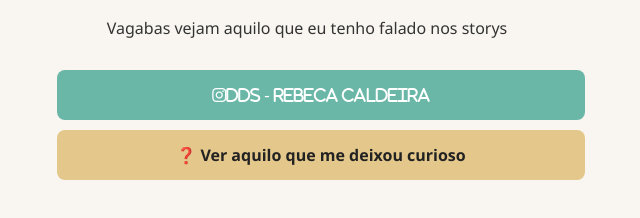
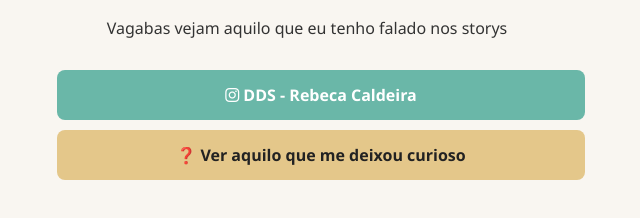
Before and after one commit to Tozesantos/Andre1906, a plain HTML site: page index.html in a window 1280 px wide. Shown: the part 354-572 px from the top of the page, 333-973 px from the left. Drawn offline with Linux system fonts and the light colour scheme.

Commit message:
Update index.html

```diff
--- a/index.html
+++ b/index.html
@@ -69,8 +69,8 @@
 
     <!-- Botão neutro para podcast -->
     <a href="https://www.youtube.com/watch?v=Ha4TgVDpV8Q" target="_blank" class="btn btn-safe">
-      <i class="fab fa-instagram">DDS - Rebeca Caldeira</i>
-
+      <i class="fab fa-instagram"></i>
+        DDS - Rebeca Caldeira
     </a>
 
     <!-- Botão camuflado que leva ao link do casino -->
```
